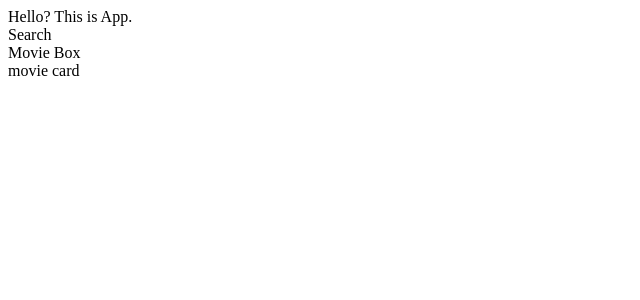
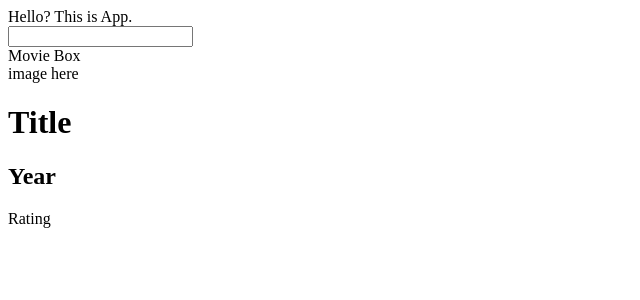
Before and after one commit to CharlesDesiderio/movie-db, a React (Create React App) app: page / in a window 1280 px wide. Shown: the top 300 px of the page, without its empty margins (0-640 px from the left). Built offline with nearby package versions, Linux system fonts and the light colour scheme.

Commit message:
Outlining

```diff
--- a/src/components/movieCard.js
+++ b/src/components/movieCard.js
@@ -3,7 +3,14 @@ import React from 'react';
 class MovieCard extends React.Component {
     render() {
         return <div>
-            movie card
+            <div className="poster">
+                image here
+            </div>
+            <div className="info">
+                <h1>Title</h1>
+                <h2>Year</h2>
+                <p>Rating</p>
+            </div>
         </div>
     }
 }
--- a/src/components/searchBar.js
+++ b/src/components/searchBar.js
@@ -1,9 +1,24 @@
 import React from 'react';
 
 class SearchBar extends React.Component {
+    state = {
+        input: ''
+    }
+
+
+    handleChange = (props) => {
+        this.setState({
+            input: props.target.value
+        })
+    }
+
     render () {
-        return <div>Search</div>
+        return (
+            <div>
+                <input value={this.state.input} onChange={this.handleChange} />
+            </div>)
     }
 }
 
+
 export default SearchBar;
```
Also changed, not shown: src/App.js (+125 -0 lines).
